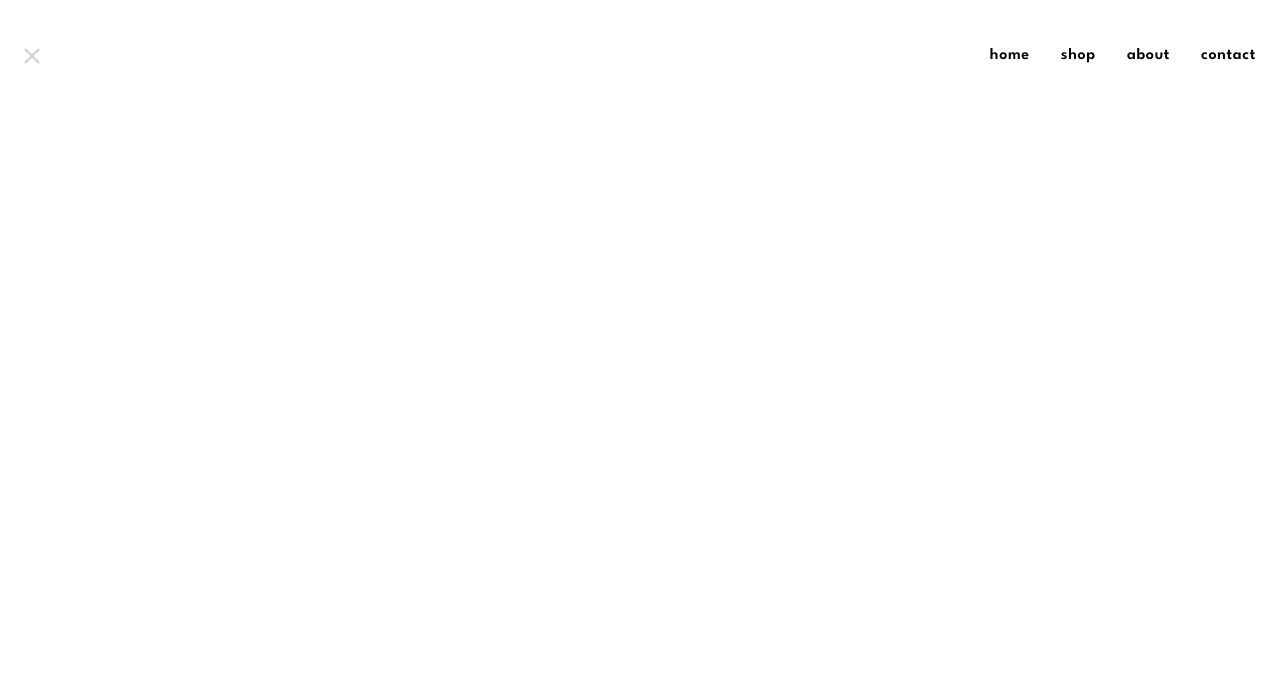
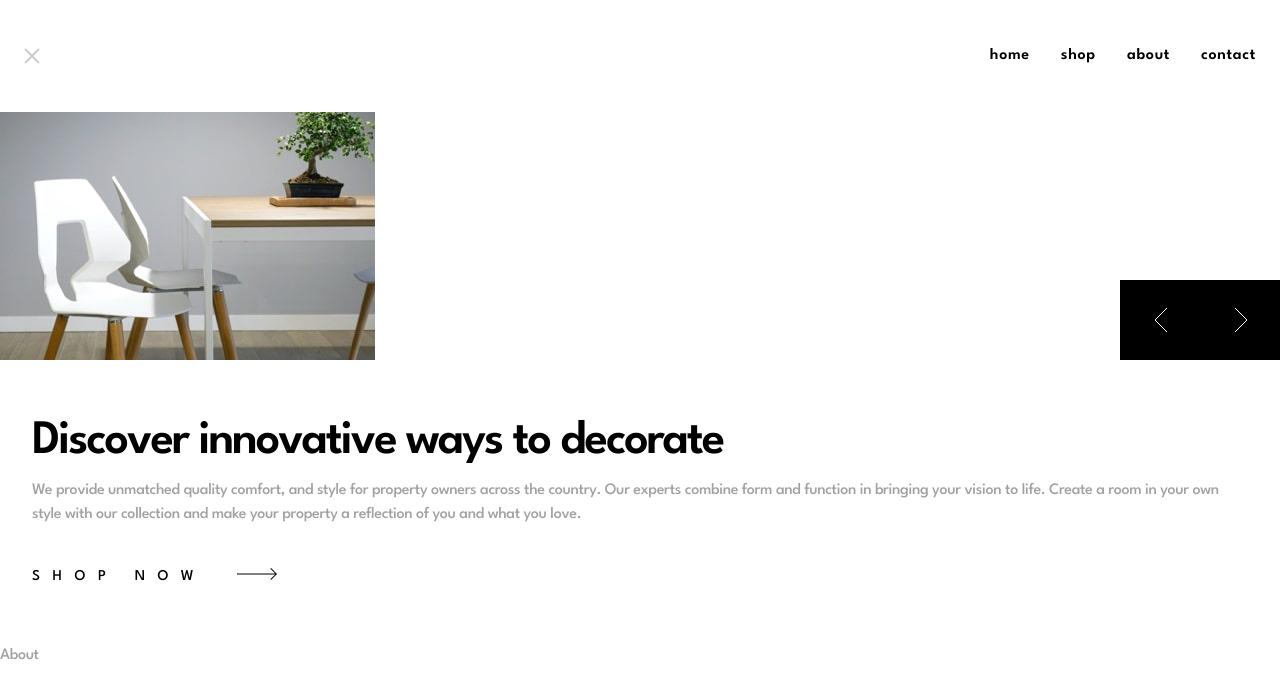
Before and after one commit to thenameiswiiwin/room-homepage, a React (Vite) app: page / in a window 1280 px wide. Shown: the top 698 px of the page. Built offline with nearby package versions, Linux system fonts and the light colour scheme.

Commit message:
headerHero section with slider

```diff
--- a/src/components/App.tsx
+++ b/src/components/App.tsx
@@ -1,11 +1,54 @@
 import NavBar from './nav/NavBar';
+import { Slides } from '../data/data';
+import { AngleLeft, AngleRight, Arrow } from './icons/icons';
+import { useState } from 'react';
 
 const App = () => {
+  const [currentSlide, setCurrentSlide] = useState(0);
+
+  const prevSlide = () => {
+    setCurrentSlide(currentSlide === 0 ? Slides.length - 1 : currentSlide - 1);
+  };
+
+  const nextSlide = () => {
+    setCurrentSlide(currentSlide === Slides.length - 1 ? 0 : currentSlide + 1);
+  };
+
   return (
-    <div className="bg-red-200">
-      <header>
+    <div>
+      <div className="absolute z-50 w-full">
         <NavBar />
-      </header>
+      </div>
+      <div>
+        <header>
+          <section className="relative">
+            <img
+              src={Slides[currentSlide].imgMobile}
+              alt={Slides[currentSlide].title}
+            />
+            <div className="absolute bottom-0 right-0">
+              <button type="button" onClick={prevSlide} className="sliderBtn">
+                <AngleLeft />
+              </button>
+              <button type="button" onClick={nextSlide} className="sliderBtn">
+                <AngleRight />
+              </button>
+            </div>
+          </section>
+          <section className="px-8 py-hero">
+            <h1 className="pb-[15px]">{Slides[currentSlide].title}</h1>
+            <p className="pb-[41px]">{Slides[currentSlide].description}</p>
+            <a
+              href="/"
+              className="flex gap-nav-link text-link text-primary-200 hover:text-primary-100"
+            >
+              SHOP NOW
+              <Arrow />
+            </a>
+          </section>
+        </header>
+        <main>About</main>
+      </div>
     </div>
   );
 };
--- a/src/data/data.ts
+++ b/src/data/data.ts
@@ -1,29 +1,43 @@
-export const sliders = [
+import mobileHero1 from '../assets/images/mobile-image-hero-1.jpg';
+import mobileHero2 from '../assets/images/mobile-image-hero-2.jpg';
+import mobileHero3 from '../assets/images/mobile-image-hero-3.jpg';
+import desktopHero1 from '../assets/images/desktop-image-hero-1.jpg';
+import desktopHero2 from '../assets/images/desktop-image-hero-2.jpg';
+import desktopHero3 from '../assets/images/desktop-image-hero-3.jpg';
+import aboutDark from '../assets/images/image-about-dark.jpg';
+import aboutLight from '../assets/images/image-about-light.jpg';
+
+export const Slides = [
   {
     id: 1,
     title: 'Discover innovative ways to decorate',
     description:
       ' We provide unmatched quality comfort, and style for property owners across the country. Our experts combine form and function in bringing your vision to life. Create a room in your own style with our collection and make your property a reflection of you and what you love.',
-    imgDesktop: 'public/desktop-image-hero-1.jpg',
+    imgMobile: mobileHero1,
+    imgDesktop: desktopHero1,
   },
   {
     id: 2,
     title: 'We are available all across the globe',
     description:
       "With stores all over the world, it's easy for you to find furniture for your home or place of business. Locally, we’re in most major cities throughout the country. Find the branch nearest you using our store locator. Any questions? Don't hesitate to contact us today.",
-    imgDesktop: 'public/desktop-image-hero-2.jpg',
+    imgMobile: mobileHero2,
+    imgDesktop: desktopHero2,
   },
   {
     id: 3,
     title: 'Manufactured with the best materials',
     description:
       'Our modern furniture store provide a high level of quality. Our company has invested in advanced technology to ensure that every product is made as perfect and as consistent as possible. With three decades of experience in this industry, we understand what customers want for their home and office..',
-    imgDesktop: 'public/desktop-image-hero-3.jpg',
+    imgMobile: mobileHero3,
+    imgDesktop: desktopHero3,
   },
 ];
 
-export const about = {
+export const About = {
   title: 'About our furniture',
   description:
     'Our multifunctional collection blends design and function to suit your individual taste. Make each room unique, or pick a cohesive theme that best express your interests and what inspires you. Find the furniture pieces you need, from traditional to contemporary styles or anything in between. Product specialists are available to help you create your dream space.',
+  imgDark: aboutDark,
+  imgLight: aboutLight,
 };
--- a/src/index.css
+++ b/src/index.css
@@ -37,8 +37,10 @@
   .navLink:hover::after {
     @apply w-full;
   }
-
   .slider {
     @apply w-14 bg-primary-200 px-button-mobile-x py-button-mobile-y lg:w-20 lg:px-button-desktop-x lg:py-7;
   }
+  .sliderBtn {
+    @apply w-14 bg-primary-200 px-button-mobile-x py-button-mobile-y hover:bg-primary-400 lg:w-20 lg:px-button-desktop-x lg:py-7;
+  }
 }
--- a/tailwind.config.js
+++ b/tailwind.config.js
@@ -5,6 +5,7 @@ module.exports = {
   theme: {
     extend: {
       padding: {
+        hero: '3.75rem',
         'button-mobile-y': '1.225rem',
         'button-mobile-x': '1.4875rem',
         'button-desktop-x': '2.125rem',
```
